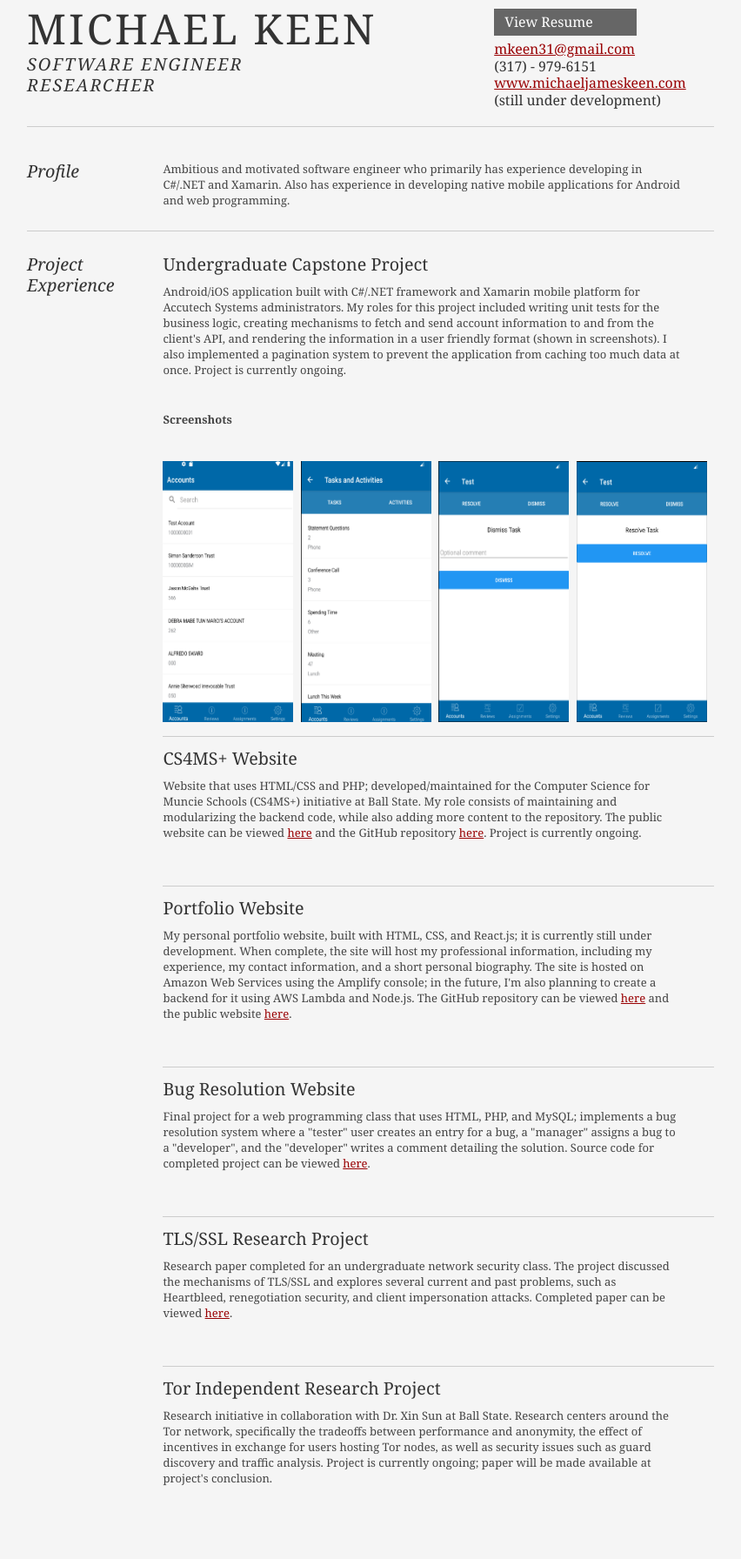
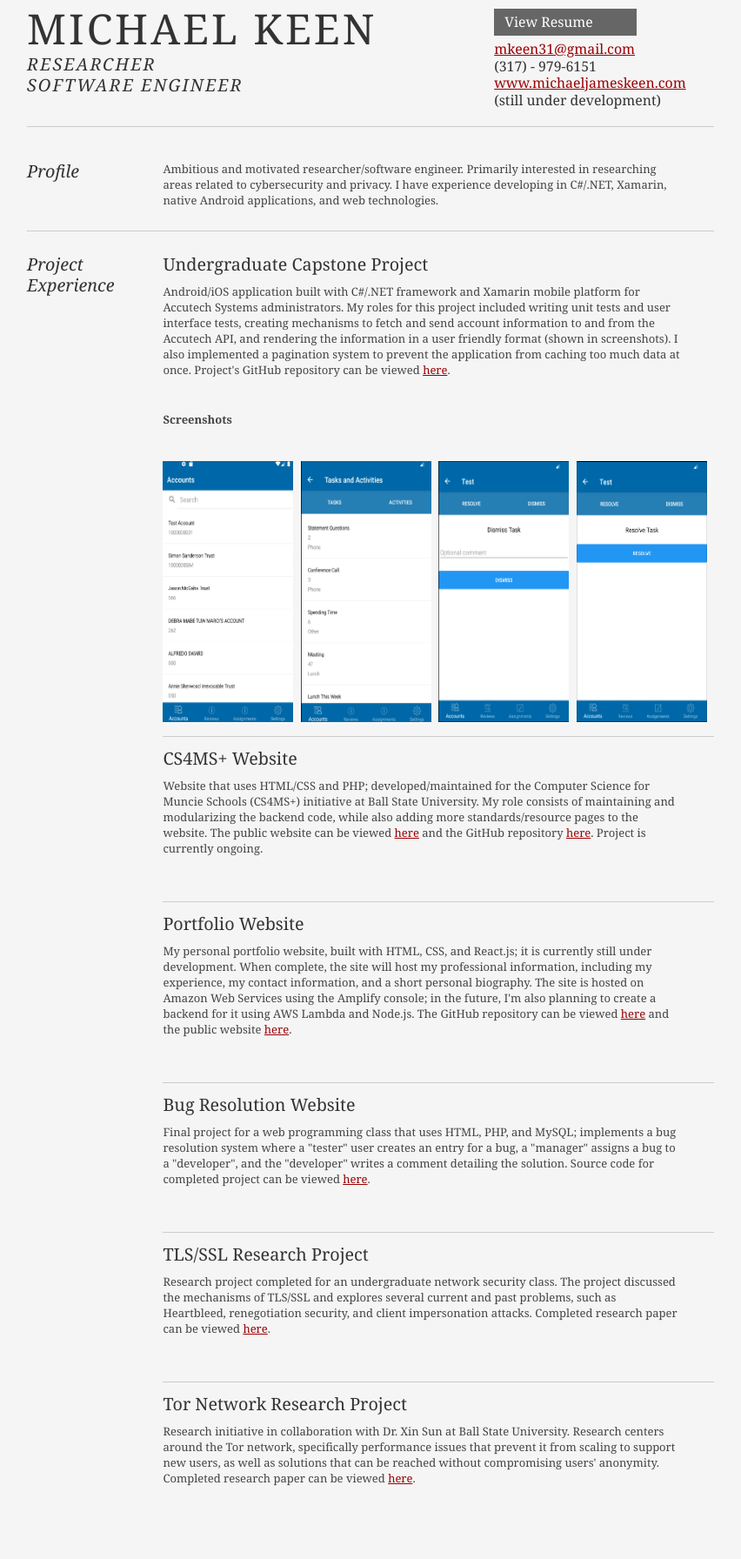
Before and after one commit to mkeen31/old-portfolio-site, a plain HTML site: page index.html in a window 1280 px wide. Shown: the part 128-1920 px from the top of the page at 87% size, without its empty margins (214-1066 px from the left). Drawn offline with Linux system fonts and the light colour scheme.

Commit message:
Update content for post graduation

```diff
--- a/index.html
+++ b/index.html
@@ -22,8 +22,8 @@
 			<div class="yui-gc">
 				<div class="yui-u first">
 					<h1>Michael Keen</h1>
+					<h2>Researcher</h2>
 					<h2>Software Engineer</h2>
-					<h2>Researcher</h2>
 				</div>
 
 				<div class="yui-u">
@@ -47,8 +47,9 @@
 						</div>
 						<div class="yui-u">
 							<p>
-								Ambitious and motivated software engineer who primarily has experience developing in C#/.NET and Xamarin.
-								Also has experience in developing native mobile applications for Android and web programming.
+								Ambitious and motivated researcher/software engineer. Primarily interested in researching areas related to
+								cybersecurity and privacy. I have experience developing in C#/.NET, Xamarin, native Android applications,
+								and web technologies.
 							</p>
 						</div>
 					</div>
@@ -62,10 +63,10 @@
 								<h2>Undergraduate Capstone Project</h2>
 								<p>
 									Android/iOS application built with C#/.NET framework and Xamarin mobile platform for Accutech Systems administrators.
-									My roles for this project included writing unit tests for the business logic, creating mechanisms to fetch and send account
-									information to and from the client's API, and rendering the information in a user friendly format (shown in screenshots).
-									I also implemented a pagination system to prevent the application from caching too much data at once. Project is currently
-									ongoing.
+									My roles for this project included writing unit tests and user interface tests, creating mechanisms to fetch and send account
+									information to and from the Accutech API, and rendering the information in a user friendly format (shown in screenshots).
+									I also implemented a pagination system to prevent the application from caching too much data at once. Project's GitHub repository
+									can be viewed <a target="_blank" href="https://github.com/mkeen31/trust-admin-app">here</a>.
 								</p>
 								<div>
 									<p><strong>Screenshots</strong></p>
@@ -80,8 +81,8 @@
 								<h2>CS4MS+ Website</h2>
 								<p>
 									Website that uses HTML/CSS and PHP; developed/maintained for the Computer Science for Muncie Schools (CS4MS+)
-									initiative at Ball State. My role consists of maintaining and modularizing the backend code, while also adding
-									more content to the repository. The public website can be viewed <a target="_blank" href="https://www.cs.bsu.edu/cs4ms/">here</a>
+									initiative at Ball State University. My role consists of maintaining and modularizing the backend code, while also adding
+									more standards/resource pages to the website. The public website can be viewed <a target="_blank" href="https://www.cs.bsu.edu/cs4ms/">here</a>
 									and the GitHub repository <a target="_blank" href="https://github.com/dllargent/CS4MS-Website">here</a>. Project is currently ongoing.
 								</p>
 							</div>
@@ -110,18 +111,19 @@
 							<div class="job">
 								<h2>TLS/SSL Research Project</h2>
 								<p>
-									Research paper completed for an undergraduate network security class. The project discussed the mechanisms of TLS/SSL
+									Research project completed for an undergraduate network security class. The project discussed the mechanisms of TLS/SSL
 									and explores several current and past problems, such as Heartbleed, renegotiation security, and client impersonation attacks.
-									Completed paper can be viewed <a target="_blank" href="projects/CS447ResearchProject.pdf">here</a>.
+									Completed research paper can be viewed <a target="_blank" href="projects/CS447ResearchProject.pdf">here</a>.
 								</p>
 							</div>
 
 							<div class="job last">
-								<h2>Tor Independent Research Project</h2>
+								<h2>Tor Network Research Project</h2>
 								<p>
-									Research initiative in collaboration with Dr. Xin Sun at Ball State. Research centers around the Tor network, specifically the tradeoffs between
-									performance and anonymity, the effect of incentives in exchange for users hosting Tor nodes, as well as security issues such as guard discovery
-									and traffic analysis. Project is currently ongoing; paper will be made available at project's conclusion.
+									Research initiative in collaboration with Dr. Xin Sun at Ball State University. Research centers around the Tor network,
+									specifically performance issues that  prevent it from scaling to support new users, as well as solutions that can be reached
+									without compromising users' anonymity. Completed research paper can be viewed <a target="_blank" href="projects/CS499TorResearchProject.pdf">here</a>.
+
 								</p>
 							</div>
 						</div>
@@ -201,8 +203,10 @@
 							</div>
 							<div class="talent">
 								<h2>Fair Haven Foundation</h2>
-								<p>Organization that provides housing for out-of-state cancer patients in Indianapolis; participation involved
-									providing manual labor during fundraising events.
+								<p>
+									Organization that provides housing for out-of-state cancer patients in Indianapolis. Participation involved
+									providing manual labor during fundraising events and setting up technical equipment, such as Square point-of-sale
+									stations for donations.
 								</p>
 							</div>
 						</div>
@@ -235,13 +239,15 @@
 						<div class="yui-u">
 							<h2>Ball State University - Muncie, Indiana</h2>
 							<h3>Bachelor of Science</h3>
-							<h3>Major in Computer Science, Minor in History &mdash; <strong>3.95 GPA</strong></h3>
-							<h3>May 2021 (<em>in progress</em>)</h3>
+							<h3>Major in Computer Science, Minor in History</h3>
+							<h3>GPA: 3.95 <strong>(Summa Cum Laude)</strong></h3>
+							<h3>May 2021</h3>
 							<br>
 						</div>
 						<div class="yui-u">
 							<h2>Fishers High School - Fishers, Indiana</h2>
-							<h3>High School Diploma &mdash; <strong>3.0 GPA</strong></h3>
+							<h3>High School Diploma</h3>
+							<h3>GPA: 3.0</h3>
 							<h3>June 2017</h3>
 						</div>
 					</div>
@@ -253,7 +259,7 @@
 
 		<div id="ft">
 			<a style="margin-left: 2em;" class="ft-item" target="_blank" href="https://www.reddit.com/user/mkeen3"><i class="fab fa-reddit fa-3x ft-item"></i></a>
-			<a style="margin-left: 2em;" class="ft-item" target="_blank" href="https://www.instagram.com/m.keen31/"><i class="fab fa-instagram fa-3x ft-item"></i></a>
+			<a style="margin-left: 2em;" class="ft-item" target="_blank" href="https://www.instagram.com/mkeen31/"><i class="fab fa-instagram fa-3x ft-item"></i></a>
 			<a style="margin-left: 2em;" class="ft-item" target="_blank" href="https://github.com/mkeen31"><i class="fab fa-github fa-3x ft-item"></i></a>
 			<a style="margin-left: 2em;" class="ft-item" target="_blank" href="https://www.linkedin.com/in/michaeljameskeen/"><i class="fab fa-linkedin fa-3x ft-item"></i></a>
 			<p style="margin-left: 7%; margin-top: 15px;">Michael Keen &mdash; (317) 979-6151 &mdash; <a href="mailto:mkeen31@gmail.com">mkeen31@gmail.com</a></p>
```
